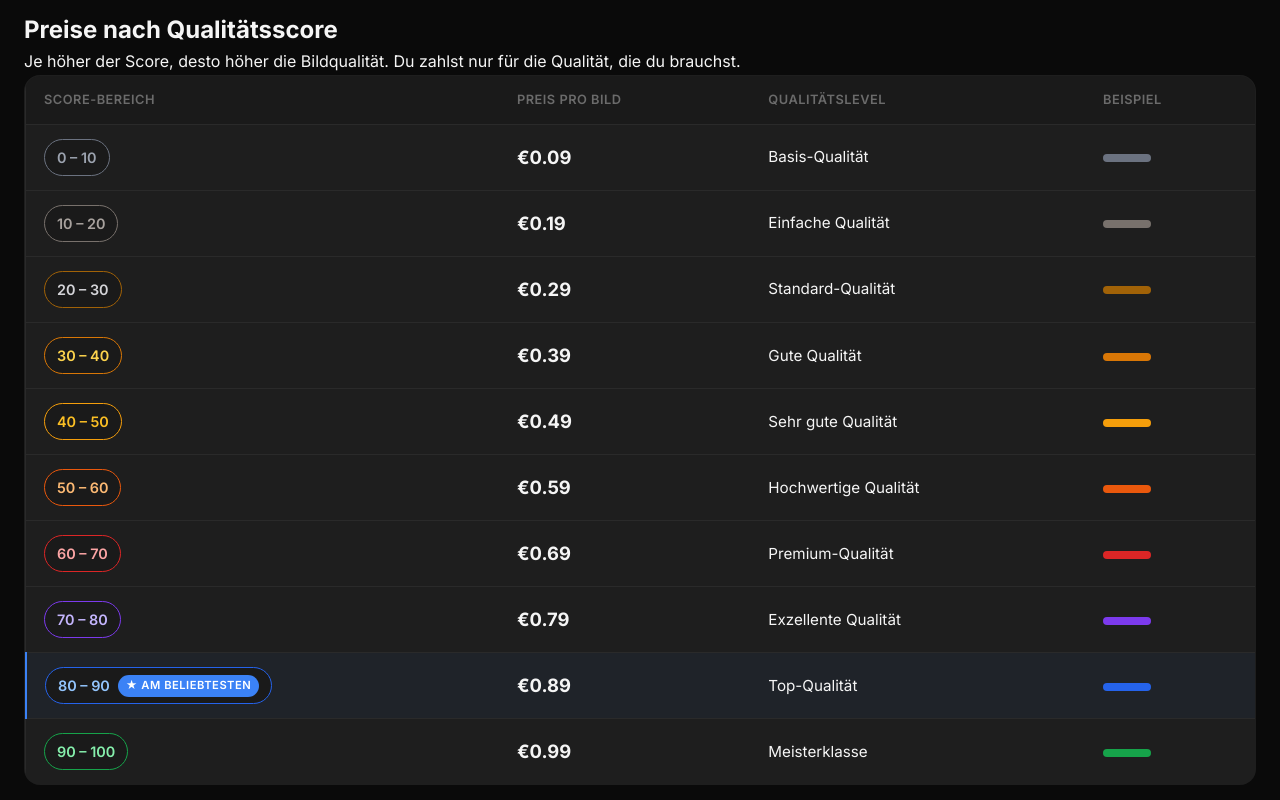
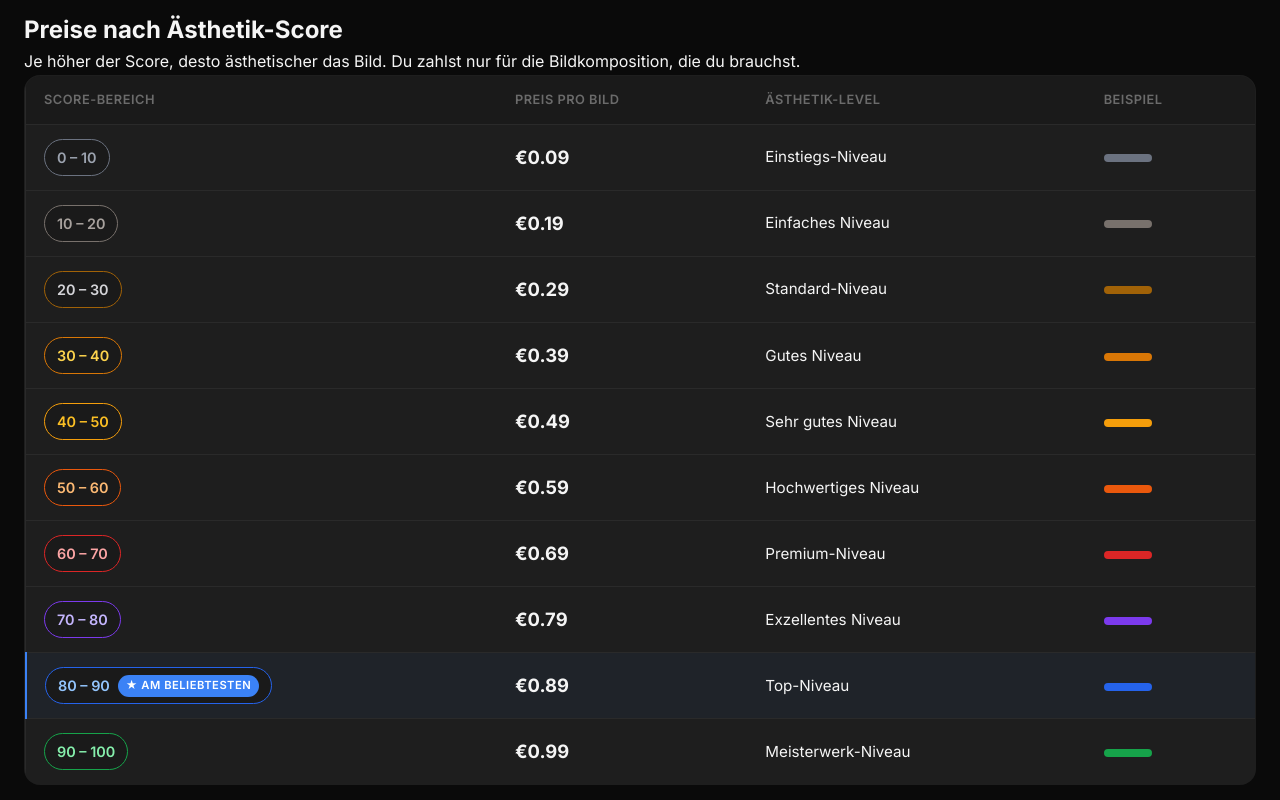
Before and after one commit to KerkmannTim/ai-stock-photos-v2, a plain HTML site: page pricing.html in a window 1280 px wide. Shown: the part 300-1100 px from the top of the page. Drawn offline with Linux system fonts and the light colour scheme.

Commit message:
Fix: Ästhetik-Score statt Qualität — alle Texte angepasst

```diff
--- a/pricing.html
+++ b/pricing.html
@@ -59,8 +59,8 @@
 
       <!-- ===== SCORE-BASIERTE PREISE ===== -->
       <div class="section-intro">
-        <h2>Preise nach Qualitätsscore</h2>
-        <p>Je höher der Score, desto höher die Bildqualität. Du zahlst nur für die Qualität, die du brauchst.</p>
+        <h2>Preise nach Ästhetik-Score</h2>
+        <p>Je höher der Score, desto ästhetischer das Bild. Du zahlst nur für die Bildkomposition, die du brauchst.</p>
       </div>
 
       <div class="score-table-wrapper">
@@ -69,7 +69,7 @@
             <tr>
               <th>Score-Bereich</th>
               <th>Preis pro Bild</th>
-              <th>Qualitätslevel</th>
+              <th>Ästhetik-Level</th>
               <th>Beispiel</th>
             </tr>
           </thead>
@@ -77,61 +77,61 @@
             <tr>
               <td data-label="Score"><span class="score-badge score-0">0 – 10</span></td>
               <td data-label="Preis"><span class="price-tag">€0.09</span></td>
-              <td data-label="Qualität">Basis-Qualität</td>
+              <td data-label="Ästhetik">Einstiegs-Niveau</td>
               <td data-label="Beispiel"><div class="score-preview" style="--score-color: #6b7280;"></div></td>
             </tr>
             <tr>
               <td data-label="Score"><span class="score-badge score-10">10 – 20</span></td>
               <td data-label="Preis"><span class="price-tag">€0.19</span></td>
-              <td data-label="Qualität">Einfache Qualität</td>
+              <td data-label="Ästhetik">Einfaches Niveau</td>
               <td data-label="Beispiel"><div class="score-preview" style="--score-color: #78716c;"></div></td>
             </tr>
             <tr>
               <td data-label="Score"><span class="score-badge score-20">20 – 30</span></td>
               <td data-label="Preis"><span class="price-tag">€0.29</span></td>
-              <td data-label="Qualität">Standard-Qualität</td>
+              <td data-label="Ästhetik">Standard-Niveau</td>
               <td data-label="Beispiel"><div class="score-preview" style="--score-color: #a16207;"></div></td>
             </tr>
             <tr>
               <td data-label="Score"><span class="score-badge score-30">30 – 40</span></td>
               <td data-label="Preis"><span class="price-tag">€0.39</span></td>
-              <td data-label="Qualität">Gute Qualität</td>
+              <td data-label="Ästhetik">Gutes Niveau</td>
               <td data-label="Beispiel"><div class="score-preview" style="--score-color: #d97706;"></div></td>
             </tr>
             <tr>
               <td data-label="Score"><span class="score-badge score-40">40 – 50</span></td>
               <td data-label="Preis"><span class="price-tag">€0.49</span></td>
-              <td data-label="Qualität">Sehr gute Qualität</td>
+              <td data-label="Ästhetik">Sehr gutes Niveau</td>
               <td data-label="Beispiel"><div class="score-preview" style="--score-color: #f59e0b;"></div></td>
             </tr>
             <tr>
               <td data-label="Score"><span class="score-badge score-50">50 – 60</span></td>
               <td data-label="Preis"><span class="price-tag">€0.59</span></td>
-              <td data-label="Qualität">Hochwertige Qualität</td>
+              <td data-label="Ästhetik">Hochwertiges Niveau</td>
               <td data-label="Beispiel"><div class="score-preview" style="--score-color: #ea580c;"></div></td>
             </tr>
             <tr>
               <td data-label="Score"><span class="score-badge score-60">60 – 70</span></td>
               <td data-label="Preis"><span class="price-tag">€0.69</span></td>
-              <td data-label="Qualität">Premium-Qualität</td>
+              <td data-label="Ästhetik">Premium-Niveau</td>
               <td data-label="Beispiel"><div class="score-preview" style="--score-color: #dc2626;"></div></td>
             </tr>
             <tr>
               <td data-label="Score"><span class="score-badge score-70">70 – 80</span></td>
               <td data-label="Preis"><span class="price-tag">€0.79</span></td>
-              <td data-label="Qualität">Exzellente Qualität</td>
+              <td data-label="Ästhetik">Exzellentes Niveau</td>
               <td data-label="Beispiel"><div class="score-preview" style="--score-color: #7c3aed;"></div></td>
             </tr>
             <tr class="popular-row">
               <td data-label="Score"><span class="score-badge score-80">80 – 90 <span class="popular-badge">★ Am beliebtesten</span></span></td>
               <td data-label="Preis"><span class="price-tag">€0.89</span></td>
-              <td data-label="Qualität">Top-Qualität</td>
+              <td data-label="Ästhetik">Top-Niveau</td>
               <td data-label="Beispiel"><div class="score-preview" style="--score-color: #2563eb;"></div></td>
             </tr>
             <tr>
               <td data-label="Score"><span class="score-badge score-90">90 – 100</span></td>
               <td data-label="Preis"><span class="price-tag">€0.99</span></td>
-              <td data-label="Qualität">Meisterklasse</td>
+              <td data-label="Ästhetik">Meisterwerk-Niveau</td>
               <td data-label="Beispiel"><div class="score-preview" style="--score-color: #16a34a;"></div></td>
             </tr>
           </tbody>
@@ -390,10 +390,10 @@
         <div class="footer-col">
           <h4>Rechtliches</h4>
           <ul>
-            <li><a href="#">AGB</a></li>
-            <li><a href="#">Datenschutz</a></li>
-            <li><a href="#">Impressum</a></li>
-            <li><a href="#">Lizenz</a></li>
+            <li><a href="legal.html">AGB &amp; Impressum</a></li>
+            <li><a href="privacy.html">Datenschutz</a></li>
+            <li><a href="legal.html#widerruf">Widerrufsbelehrung</a></li>
+            <li><a href="legal.html#lizenz">Lizenz</a></li>
           </ul>
         </div>
       </div>
```
